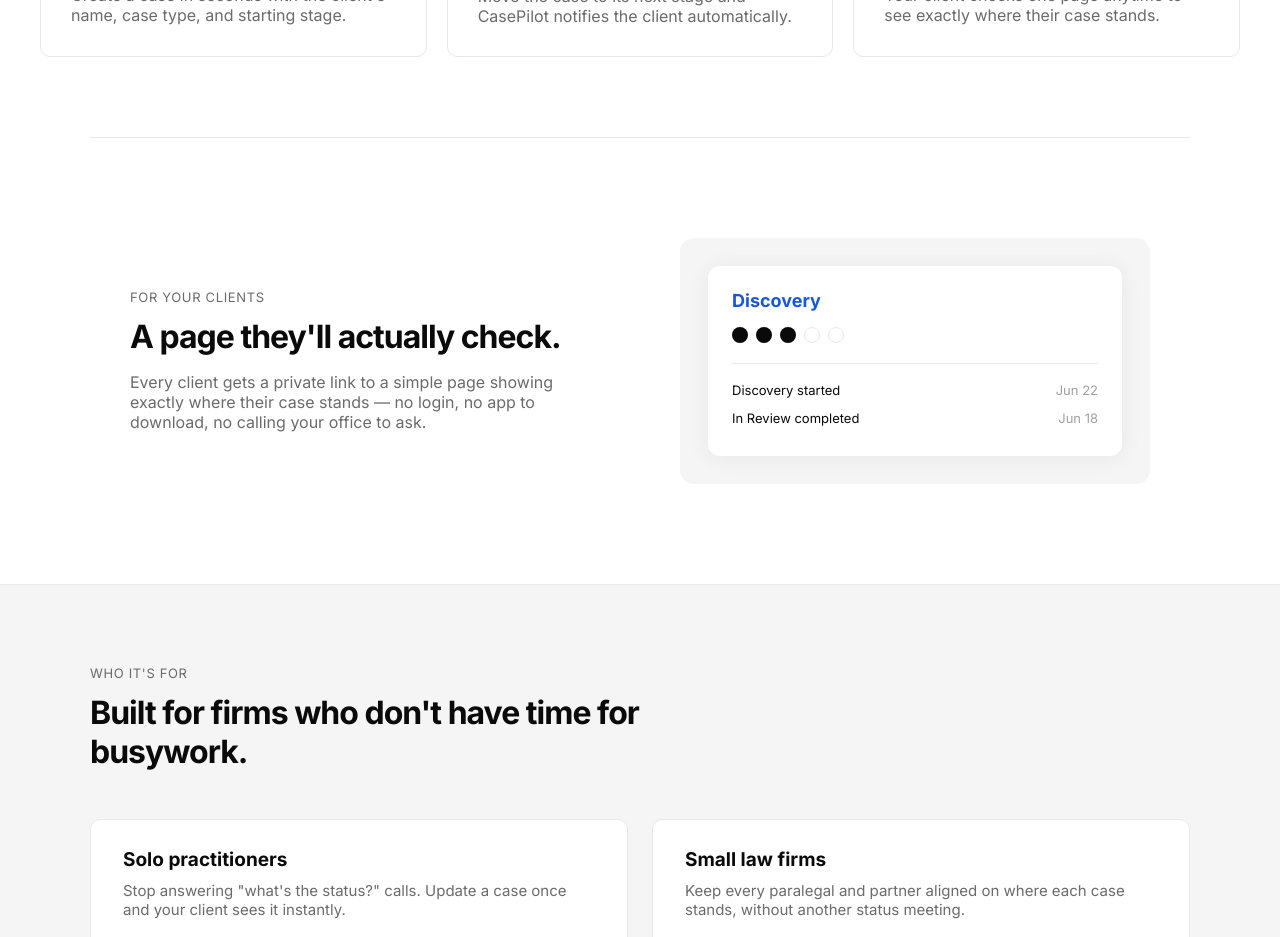
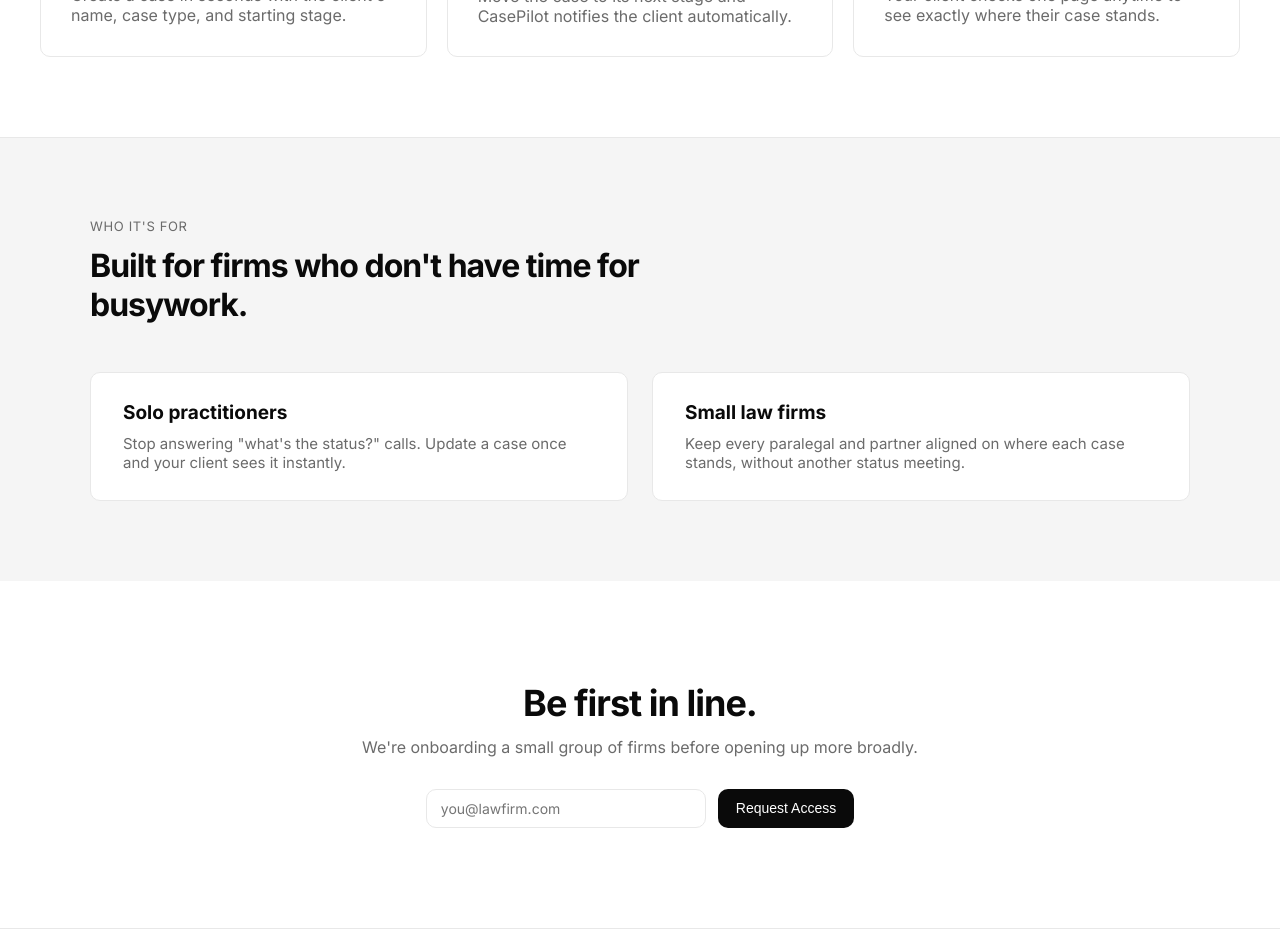
Before and after one commit to ArtemiiHH/case-pilot-website, a React (Vite) app: page / in a window 1280 px wide. Shown: the part 1880-2817 px from the top of the page. Built offline with nearby package versions, Linux system fonts and the light colour scheme.

Commit message:
Delete ClientView

```diff
--- a/src/App.jsx
+++ b/src/App.jsx
@@ -3,7 +3,6 @@
 import Hero from './components/Hero/Hero.jsx'
 import ProductGraphic from './components/ProductGraphic/ProductGraphic.jsx'
 import HowItWorks from './components/HowItWorks/HowItWorks.jsx'
-import ClientView from './components/ClientView/ClientView.jsx'
 import WhoItsFor from './components/WhoItsFor/WhoItsFor.jsx'
 import Waitlist from './components/Waitlist/Waitlist.jsx'
 import Footer from './components/Footer/Footer.jsx'
@@ -15,7 +14,6 @@
       <Hero />
       <ProductGraphic />
       <HowItWorks />
-      <ClientView />
       <WhoItsFor />
       <Waitlist />
       <Footer />
--- a/src/components/ClientView/ClientView.jsx
+++ /dev/null
@@ -1,43 +0,0 @@
-import styles from './ClientView.module.css'
-
-const progressDots = [true, true, true, false, false]
-
-const history = [
-  { stage: 'Discovery started', timestamp: 'Jun 22' },
-  { stage: 'In Review completed', timestamp: 'Jun 18' },
-]
-
-export default function ClientView() {
-  return (
-    <section className={styles.section}>
-      <div className={styles.splitText}>
-        <p className={styles.eyebrow}>For your clients</p>
-        <h2 className={styles.title}>A page they'll actually check.</h2>
-        <p className={styles.body}>
-          Every client gets a private link to a simple page showing exactly
-          where their case stands — no login, no app to download, no calling
-          your office to ask.
-        </p>
-      </div>
-
-      <div className={styles.splitVisual}>
-        <div className={styles.miniCard}>
-          <h3 className={styles.stageTitle}>Discovery</h3>
-          <div className={styles.dotRow}>
-            {progressDots.map((active, i) => (
-              <span key={i} className={active ? styles.dotActive : styles.dot} />
-            ))}
-          </div>
-          <div className={styles.history}>
-            {history.map((row) => (
-              <div className={styles.historyRow} key={row.stage}>
-                <span>{row.stage}</span>
-                <span className={styles.historyTimestamp}>{row.timestamp}</span>
-              </div>
-            ))}
-          </div>
-        </div>
-      </div>
-    </section>
-  )
-}
--- a/src/components/ClientView/ClientView.module.css
+++ /dev/null
@@ -1,96 +0,0 @@
-.section {
-  max-width: var(--max);
-  margin: 0 auto;
-  padding: 100px 40px;
-  display: grid;
-  grid-template-columns: 1fr 1fr;
-  gap: 80px;
-  align-items: center;
-  border-top: 1px solid var(--gray-200);
-}
-
-.eyebrow {
-  text-transform: uppercase;
-  font-size: 13px;
-  color: var(--gray-600);
-  letter-spacing: 0.05em;
-  margin: 0 0 12px;
-}
-
-.title {
-  font-size: 32px;
-  font-weight: 700;
-  letter-spacing: -1px;
-  margin: 0 0 16px;
-}
-
-.body {
-  font-size: 16px;
-  color: var(--gray-600);
-  margin: 0;
-}
-
-.splitVisual {
-  background: var(--gray-100);
-  border-radius: 14px;
-  padding: 28px;
-}
-
-.miniCard {
-  background: var(--white);
-  border-radius: 12px;
-  box-shadow: 0 2px 24px rgba(0, 0, 0, 0.06);
-  padding: 24px;
-}
-
-.stageTitle {
-  font-size: 18px;
-  font-weight: 700;
-  color: var(--blue);
-  margin: 0 0 16px;
-}
-
-.dotRow {
-  display: flex;
-  gap: 8px;
-  margin-bottom: 20px;
-}
-
-.dot,
-.dotActive {
-  width: 16px;
-  height: 16px;
-  border-radius: 50%;
-}
-
-.dot {
-  background: var(--white);
-  border: 1px solid var(--gray-200);
-}
-
-.dotActive {
-  background: var(--black);
-}
-
-.history {
-  border-top: 1px solid var(--gray-200);
-  padding-top: 12px;
-}
-
-.historyRow {
-  display: flex;
-  justify-content: space-between;
-  font-size: 13px;
-  padding: 6px 0;
-}
-
-.historyTimestamp {
-  color: var(--gray-400);
-}
-
-@media (max-width: 768px) {
-  .section {
-    grid-template-columns: 1fr;
-    padding: 60px 40px;
-  }
-}
```
